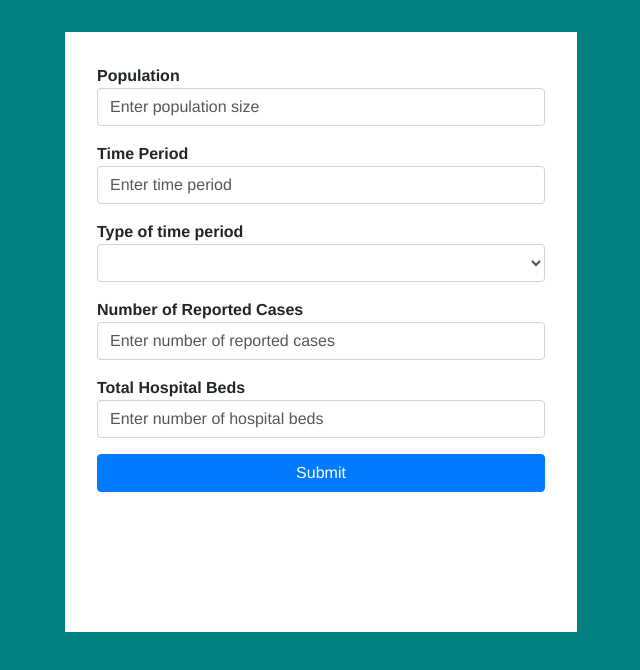
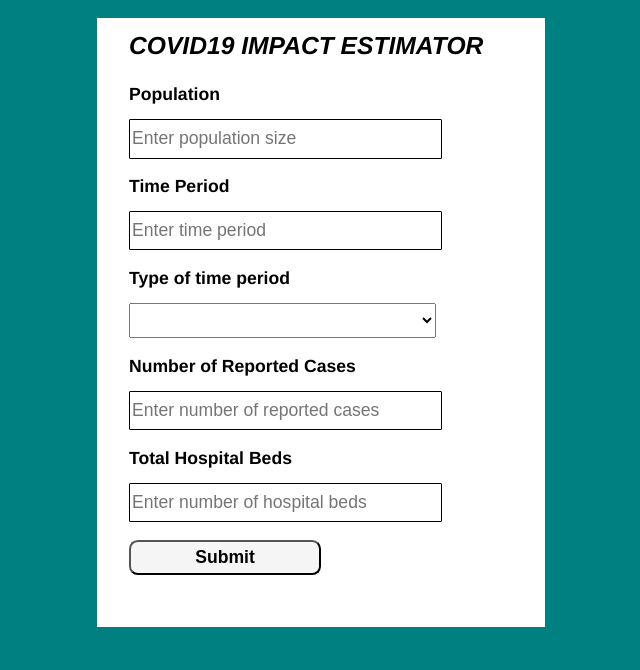
Before and after one commit to Abdulazeez-Dolapo/BuildforSDG-challenge-4, a Vue app: page / in a window 1280 px wide. Shown: the top 670 px of the page, without its empty margins (319-959 px from the left). Built offline with nearby package versions, Linux system fonts and the light colour scheme.

Commit message:
Remove all bootstrap

```diff
--- a/package.json
+++ b/package.json
@@ -7,8 +7,6 @@
     "build": "vue-cli-service build"
   },
   "dependencies": {
-    "bootstrap": "^4.4.1",
-    "bootstrap-vue": "^2.11.0",
     "core-js": "^3.6.4",
     "vue": "^2.6.11",
     "vue-router": "^3.1.6",
--- a/src/main.js
+++ b/src/main.js
@@ -2,12 +2,6 @@ import Vue from "vue"
 import App from "./App.vue"
 import router from "./router"
 import store from "./store"
-import { BootstrapVue, IconsPlugin } from "bootstrap-vue"
-import "bootstrap/dist/css/bootstrap.css"
-import "bootstrap-vue/dist/bootstrap-vue.css"
-
-Vue.use(BootstrapVue)
-Vue.use(IconsPlugin)
 
 Vue.config.productionTip = false
 
--- a/src/views/Home.vue
+++ b/src/views/Home.vue
@@ -1,45 +1,32 @@
 <template>
 	<div class="home">
 		<div class="form">
-			<!-- COVID19 IMPACT ESTIMATOR -->
+			<p>COVID19 IMPACT ESTIMATOR</p>
 			<form @submit.prevent="getImpactResult">
-				<div class="form-group">
-					<label for="population" class="mb-0">Population</label>
+				<label for="population">Population</label>
 				<input
 					id="population"
 					for="data-population"
 					name="data-population"
-						class="form-control"
 					attribute="data-population"
 					v-model.number="dataInput.population"
 					type="number"
 					placeholder="Enter population size"
 				/>
-				</div>
 
-				<div class="form-group">
-					<label for="time-period" class="mb-0">Time Period</label>
+				<label for="time-period">Time Period</label>
 				<input
 					id="time-period"
 					for="data-time-to-elapse"
 					name="data-time-to-elapse"
 					attribute="data-time-to-elapse"
-						class="form-control"
 					v-model.number="dataInput.timeToElapse"
 					type="number"
 					placeholder="Enter time period"
 				/>
-				</div>
 
-				<div class="form-group">
-					<label for="time-period-type" class="mb-0"
-						>Type of time period</label
-					>
-					<select
-						id="time-period-type"
-						v-model="dataInput.periodType"
-						class="form-control"
-					>
+				<label for="time-period-type">Type of time period</label>
+				<select id="time-period-type" v-model="dataInput.periodType">
 					<option
 						for="data-period-type"
 						name="data-period-type"
@@ -51,46 +38,34 @@
 						{{ type }}
 					</option>
 				</select>
-				</div>
 
-				<div class="form-group">
-					<label for="reported-cases" class="mb-0"
-						>Number of Reported Cases</label
-					>
+				<label for="reported-cases">Number of Reported Cases</label>
 				<input
 					id="reported-cases"
 					for="data-reported-cases"
 					name="data-reported-cases"
 					attribute="data-reported-cases"
-						class="form-control"
 					v-model.number="dataInput.reportedCases"
 					type="number"
 					placeholder="Enter number of reported cases"
 				/>
-				</div>
 
-				<div class="form-group">
-					<label for="total-hospital-beds" class="mb-0"
-						>Total Hospital Beds</label
-					>
+				<label for="total-hospital-beds">Total Hospital Beds</label>
 				<input
 					id="total-hospital-beds"
 					for="data-total-hospital-beds"
 					name="data-total-hospital-beds"
 					attribute="data-total-hospital-beds"
-						class="form-control"
 					v-model.number="dataInput.totalHospitalBeds"
 					type="number"
 					placeholder="Enter number of hospital beds"
 				/>
-				</div>
 
 				<button
 					for="data-go-estimate"
 					name="data-go-estimate"
 					attribute="data-go-estimate"
 					type="submit"
-					class="btn btn-block btn-primary"
 				>
 					Submit
 				</button>
@@ -229,16 +204,48 @@ export default {
 	bottom: 0;
 	left: 0;
 }
+
+p {
+	font-style: italic;
+	font-size: 1.4em;
+	margin-top: 0.5em;
+}
+
 .form {
 	background-color: white;
 	min-height: 75vh;
-	width: 40%;
-	margin: 2em auto;
-	padding: 2rem;
+	width: 30%;
+	margin: 1em auto;
+	padding: 0.1rem 2rem 0.5rem;
 	font-weight: bolder;
+	font-size: 1.1em;
 }
-.form-control::-webkit-input-placeholder {
-	color: #575757 !important;
-	opacity: 1;
+input,
+label,
+select {
+	display: block;
+	min-width: 80%;
+	height: 2em;
+	font-size: 1em;
+}
+
+select {
+	margin-bottom: 1em;
+}
+
+input {
+	margin-bottom: 1em;
+	border: solid black 1px;
+	border-radius: 1px;
+	font-size: 1em;
+}
+
+button {
+	border-radius: 0.5em;
+	width: 50%;
+	height: 2em;
+	font-size: 1em;
+	font-weight: bolder;
+	background-color: whitesmoke;
 }
 </style>
```
Also changed, not shown: 1 other file (tests, documents, lock files or other folders). Lines whose indentation alone changed are shown as unchanged.
